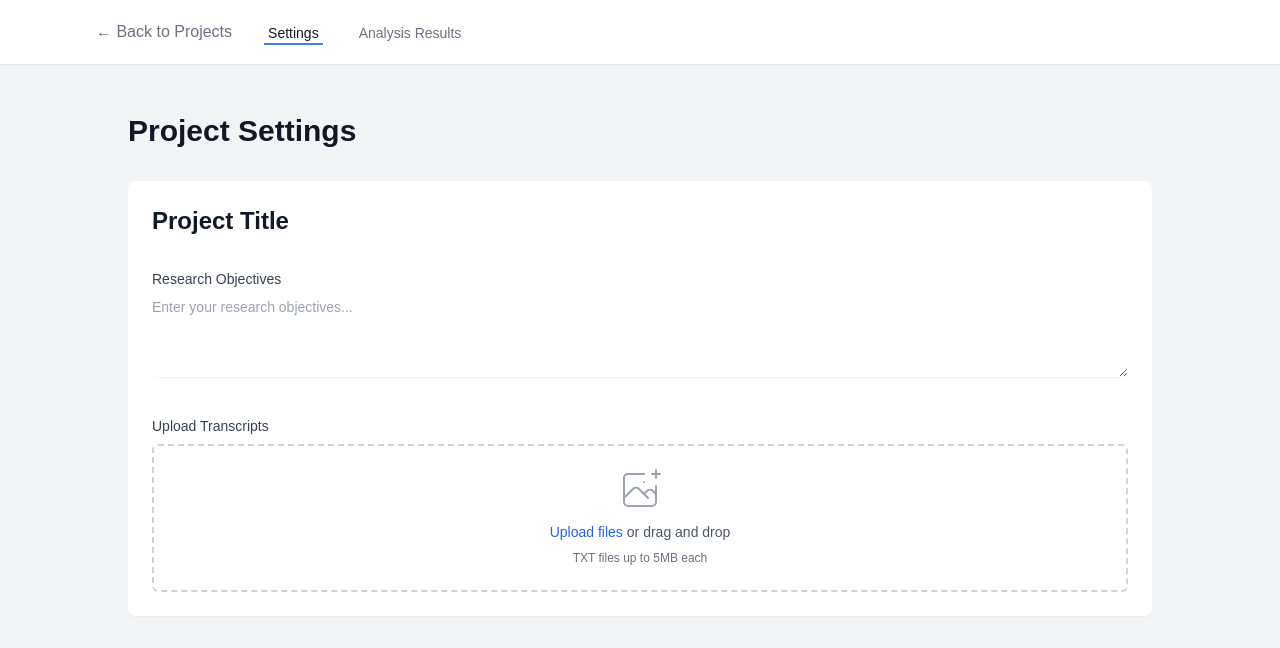
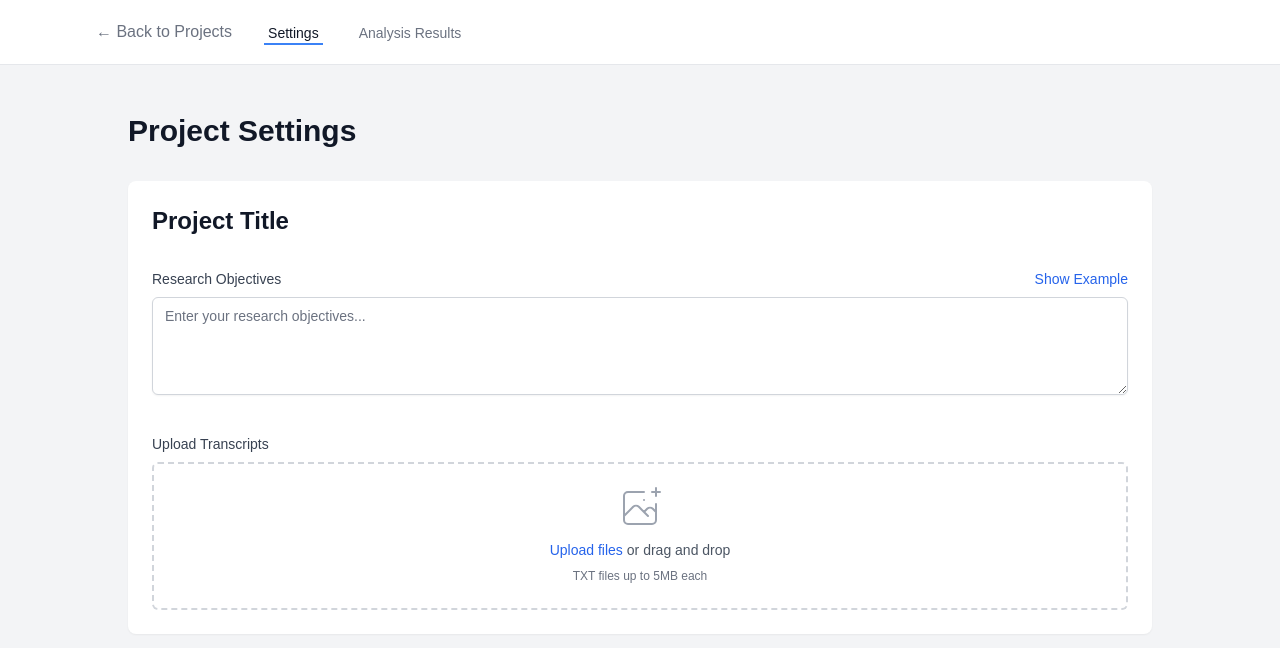
Before and after one commit to mattwg/friendly-potato, a Next.js app: page /project/1 in a window 1280 px wide. Shown: the top 648 px of the page. Built offline with nearby package versions, Linux system fonts and the light colour scheme.

Commit message:
Fixed markdown formatting

```diff
--- a/package.json
+++ b/package.json
@@ -9,13 +9,14 @@
     "lint": "next lint"
   },
   "dependencies": {
-    "@tailwindcss/typography": "^0.5.15",
     "next": "14.0.4",
     "react": "^18.2.0",
     "react-dom": "^18.2.0",
     "react-markdown": "^9.0.1"
   },
   "devDependencies": {
+    "@tailwindcss/forms": "^0.5.9",
+    "@tailwindcss/typography": "^0.5.15",
     "@types/node": "^20",
     "@types/react": "^18",
     "@types/react-dom": "^18",
--- a/src/app/project/[id]/page.tsx
+++ b/src/app/project/[id]/page.tsx
@@ -1,10 +1,32 @@
 'use client';
 
 import { useState, useRef } from 'react';
+import ReactMarkdown from 'react-markdown';
 
 interface ProjectPageProps {
   params: { id: string };
 }
+
+const EXAMPLE_MARKDOWN = `
+## Research Example
+
+This is an example of how to structure your research objectives:
+
+### Key Questions
+1. What are the primary factors affecting...?
+2. How do participants respond to...?
+3. What patterns emerge from...?
+
+### Methods
+- Semi-structured interviews
+- Thematic analysis
+- Participant observation
+
+### Expected Outcomes
+- Understanding of key themes
+- Identification of patterns
+- Recommendations for future research
+`;
 
 export default function ProjectPage({ params }: ProjectPageProps) {
   const projectId = params.id;
@@ -12,6 +34,7 @@ export default function ProjectPage({ params }: ProjectPageProps) {
   const [isEditingTitle, setIsEditingTitle] = useState(false);
   const [transcripts, setTranscripts] = useState<File[]>([]);
   const [objectives, setObjectives] = useState('');
+  const [showExample, setShowExample] = useState(false);
   const fileInputRef = useRef<HTMLInputElement>(null);
 
   const handleTitleClick = () => {
@@ -81,9 +104,24 @@ export default function ProjectPage({ params }: ProjectPageProps) {
 
               {/* Research Objectives */}
               <div>
-                <label className="block text-sm font-medium text-gray-700 mb-2">
-                  Research Objectives
-                </label>
+                <div className="flex justify-between items-center mb-2">
+                  <label className="block text-sm font-medium text-gray-700">
+                    Research Objectives
+                  </label>
+                  <button
+                    onClick={() => setShowExample(!showExample)}
+                    className="text-sm text-blue-600 hover:text-blue-800"
+                  >
+                    {showExample ? 'Hide Example' : 'Show Example'}
+                  </button>
+                </div>
+                {showExample && (
+                  <div className="mb-4 p-4 bg-gray-50 rounded-md">
+                    <ReactMarkdown className="prose prose-sm max-w-none">
+                      {EXAMPLE_MARKDOWN}
+                    </ReactMarkdown>
+                  </div>
+                )}
                 <textarea
                   value={objectives}
                   onChange={(e) => setObjectives(e.target.value)}
--- a/tailwind.config.ts
+++ b/tailwind.config.ts
@@ -1,15 +1,20 @@
-import type { Config } from "tailwindcss";
-
-const config: Config = {
+/** @type {import('tailwindcss').Config} */
+module.exports = {
   content: [
-    "./src/pages/**/*.{js,ts,jsx,tsx,mdx}",
-    "./src/components/**/*.{js,ts,jsx,tsx,mdx}",
-    "./src/app/**/*.{js,ts,jsx,tsx,mdx}",
+    './src/pages/**/*.{js,ts,jsx,tsx,mdx}',
+    './src/components/**/*.{js,ts,jsx,tsx,mdx}',
+    './src/app/**/*.{js,ts,jsx,tsx,mdx}',
   ],
   theme: {
-    extend: {},
+    extend: {
+      backgroundImage: {
+        'gradient-radial': 'radial-gradient(var(--tw-gradient-stops))',
+        'gradient-conic': 'conic-gradient(from 180deg at 50% 50%, var(--tw-gradient-stops))',
+      },
+    },
   },
-  plugins: [],
-};
-
-export default config;
+  plugins: [
+    require('@tailwindcss/typography'),
+    require('@tailwindcss/forms')
+  ],
+}
```
Also changed, not shown: 1 other file (tests, documents, lock files or other folders).
